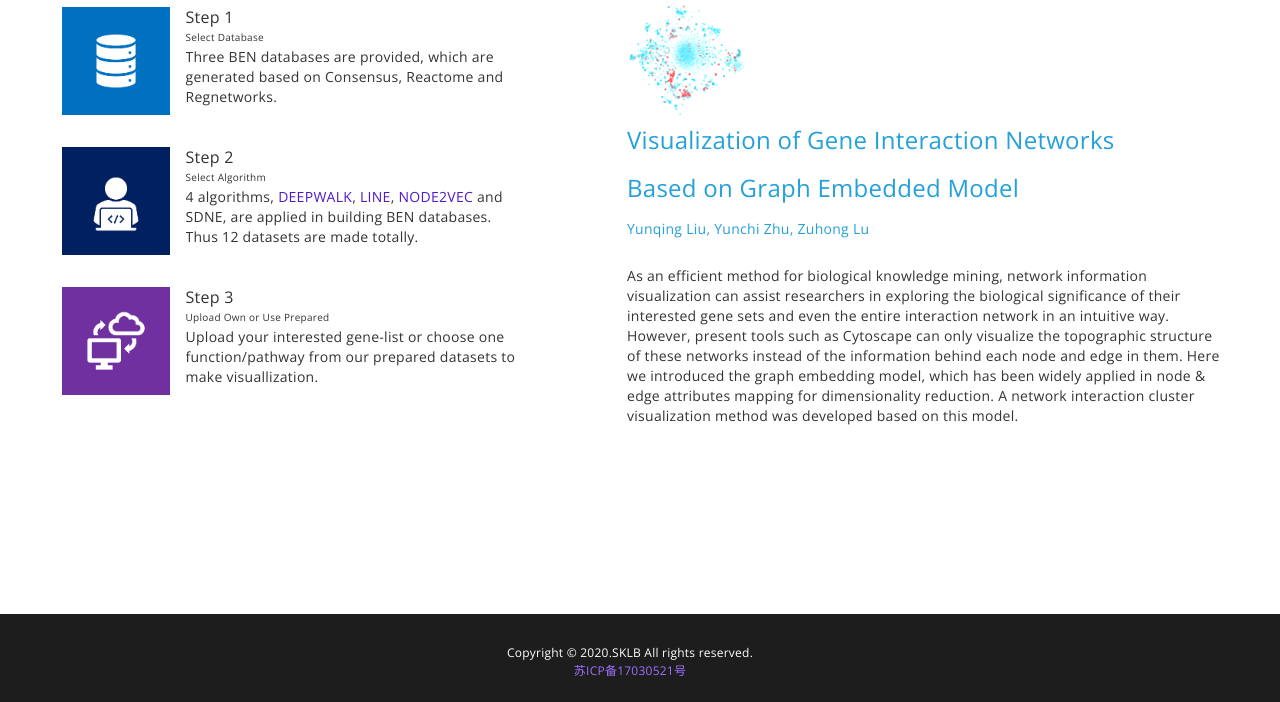
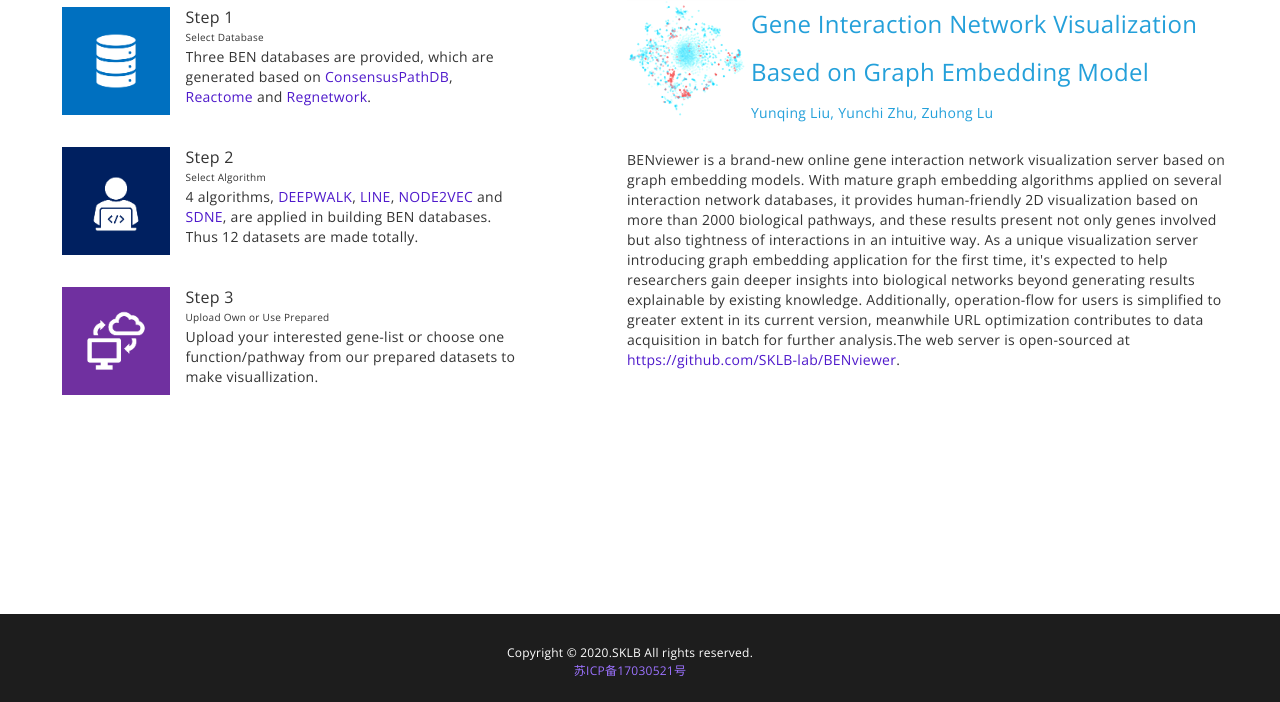
Before and after one commit to SKLB-lab/BENviewer, a PHP site: page / in a window 1280 px wide. Shown: the part 98-800 px from the top of the page. Run offline with PHP 8.4, Linux system fonts and the light colour scheme; some libraries are stand-ins or nearby versions.

Commit message:
Replace index.php

```diff
--- a/web/index.php
+++ b/web/index.php
@@ -94,7 +94,7 @@
                         <div class="detail">
                            <div class="title">Step 1</div>
                            <div class="subtitle">Select Database</div>
-                           <p>Three BEN databases are provided, which are generated based on Consensus, Reactome and Regnetworks.</p>
+                           <p>Three BEN databases are provided, which are generated based on <a href="https://www.ncbi.nlm.nih.gov/pmc/articles/PMC3013724/">ConsensusPathDB</a>, <a href="https://www.ncbi.nlm.nih.gov/pmc/articles/PMC5753187/">Reactome</a> and <a href="https://www.ncbi.nlm.nih.gov/pmc/articles/PMC4589691/">Regnetwork</a>.</p>
                         </div>
                      </div>
                   </div>
@@ -109,7 +109,7 @@
                         <div class="detail">
                            <div class="title">Step 2</div>
                            <div class="subtitle">Select Algorithm</div>
-                           <p>4 algorithms, <a href="https://arxiv.org/pdf/1403.6652.pdf">DEEPWALK</a>, <a href="https://arxiv.org/pdf/1503.03578.pdf">LINE</a>, <a href="https://arxiv.org/pdf/1607.00653.pdf">NODE2VEC</a> and SDNE, are applied in building BEN databases. Thus 12 datasets are made totally.</p>
+                           <p>4 algorithms, <a href="https://arxiv.org/pdf/1403.6652.pdf">DEEPWALK</a>, <a href="https://arxiv.org/pdf/1503.03578.pdf">LINE</a>, <a href="https://arxiv.org/pdf/1607.00653.pdf">NODE2VEC</a> and <a href="https://arxiv.org/pdf/1711.10146.pdf">SDNE</a>, are applied in building BEN databases. Thus 12 datasets are made totally.</p>
                         </div>
                      </div>
                   </div>
@@ -137,12 +137,13 @@
                <header>
                   <img src="./assets/img/cover.png" width="120" height="120">
                   <div class="titles">
-                     <h1>Visualization of Gene Interaction Networks<br>Based on Graph Embedded Model</h1>
+                     <h1>Gene Interaction Network Visualization<br>Based on Graph Embedding Model</h1>
                      <h2>Yunqing Liu, Yunchi Zhu, Zuhong Lu</h2>
                   </div>
                </header>
                <section>
-                  <p>As an efficient method for biological knowledge mining, network information visualization can assist researchers in exploring the biological significance of their interested gene sets and even the entire interaction network in an intuitive way. However, present tools such as Cytoscape can only visualize the topographic structure of these networks instead of the information behind each node and edge in them. Here we introduced the graph embedding model, which has been widely applied in node & edge attributes mapping for dimensionality reduction. A network interaction cluster visualization method was developed based on this model.</p>
+                  <p>BENviewer is a brand-new online gene interaction network visualization server based on graph embedding models. With mature graph embedding algorithms applied on several interaction network databases, it provides human-friendly 2D visualization based on more than 2000 biological pathways, and these results present not only genes involved but also tightness of interactions in an intuitive way. As a unique visualization server introducing graph embedding application for the first time, it's expected to help researchers gain deeper insights into biological networks beyond generating results explainable by existing knowledge. Additionally, operation-flow for users is simplified to greater extent in its current version, meanwhile URL optimization contributes to data acquisition in batch for further analysis.The web server is open-sourced at <a href="https://github.com/SKLB-lab/BENviewer">https://github.com/SKLB-lab/BENviewer</a>.
+                  </p>
                </section>
             </article>
          </div>
```
